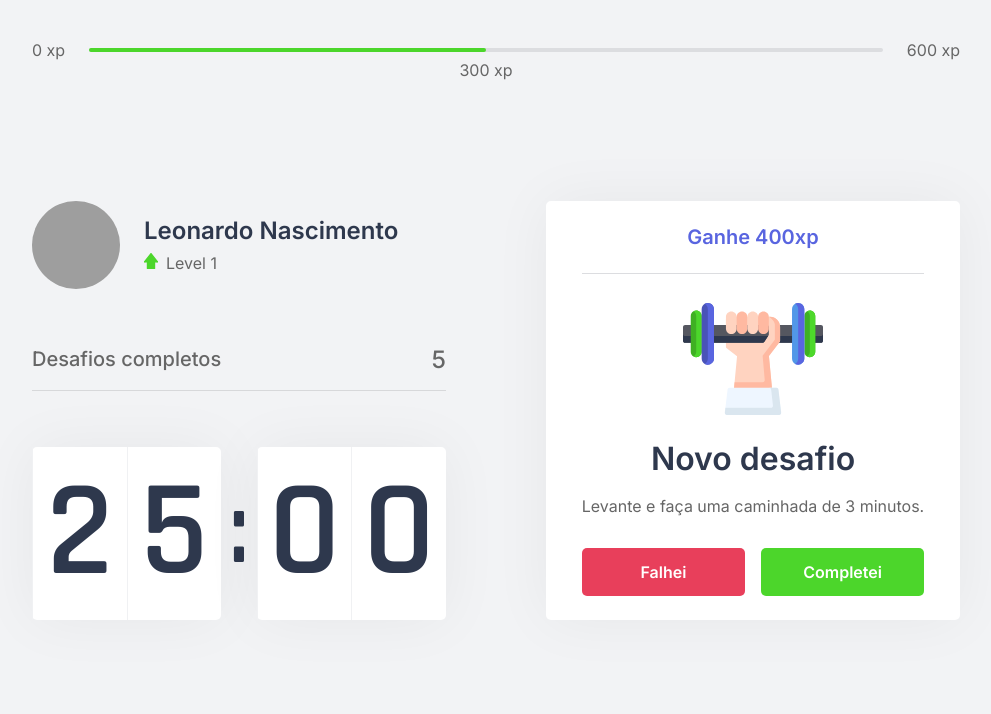
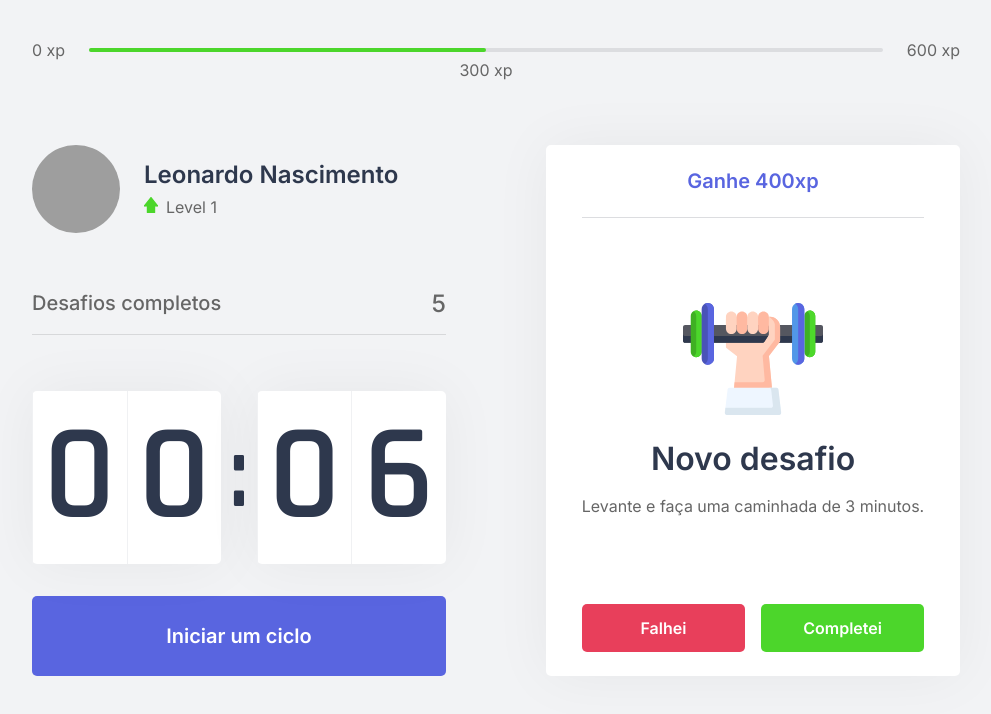
Before and after one commit to leonardoserio/movit-nextjs, a Next.js app: page / in a window 1280 px wide. Shown: the top 714 px of the page, without its empty margins (144-1135 px from the left). Built offline with nearby package versions, Linux system fonts and the light colour scheme; grey boxes are pictures that could not be loaded.

Commit message:
implements Countdown component

```diff
--- a/src/components/Countdown.tsx
+++ b/src/components/Countdown.tsx
@@ -1,17 +1,78 @@
+import { useEffect, useState } from 'react';
 import styles from '../styles/components/Countdown.module.css';
 
+let timeoutCountdown: NodeJS.Timeout;
+
 export function Countdown() {
+  const [time, setTime] = useState(0.1 * 60);
+  const [isActive, setIsActive] = useState(false);
+  const [hasFinished, setHasFinished] = useState(false);
+  const minutes = Math.floor(time / 60);
+  const seconds = time % 60;
+
+  const [minuteLeft, minuteRight] = String(minutes).padStart(2, '0').split('');
+  const [secondLeft, secondRight] = String(seconds).padStart(2, '0').split('');
+
+  function startCountdown() {
+    if (isActive) setIsActive(false);
+    else setIsActive(true);
+  }
+
+  function resetCountdown() {
+    clearTimeout(timeoutCountdown);
+    setIsActive(false);
+    setTime(0.1 * 60);
+  }
+
+  useEffect(() => {
+    if (isActive == true && time > 0) {
+      timeoutCountdown = setTimeout(() => {
+        setTime(time - 1);
+      }, 1000);
+    } else if (isActive && time === 0) {
+      setHasFinished(true);
+      setIsActive(false);
+    }
+  }, [isActive, time]);
+
   return (
-    <div className={styles.countdownContainer}>
-      <div>
-        <span>2</span>
-        <span>5</span>
+    <div>
+      <div className={styles.countdownContainer}>
+        <div>
+          <span>{minuteLeft}</span>
+          <span>{minuteRight}</span>
+        </div>
+        <span>:</span>
+        <div>
+          <span>{secondLeft}</span>
+          <span>{secondRight}</span>
+        </div>
       </div>
-      <span>:</span>
-      <div>
-        <span>0</span>
-        <span>0</span>
-      </div>
+      {hasFinished ? (
+        <button disabled className={styles.countdownButton}>
+          Ciclo encerrado
+        </button>
+      ) : (
+        <>
+          {isActive ? (
+            <button
+              type="button"
+              className={`${styles.countdownButton} ${styles.countdownButtonActive}`}
+              onClick={resetCountdown}
+            >
+              Abandonar ciclo
+            </button>
+          ) : (
+            <button
+              type="button"
+              className={styles.countdownButton}
+              onClick={startCountdown}
+            >
+              Iniciar um ciclo
+            </button>
+          )}
+        </>
+      )}
     </div>
   );
 }
--- a/src/styles/components/Countdown.module.css
+++ b/src/styles/components/Countdown.module.css
@@ -35,3 +35,44 @@
 .countdownContainer > div span:first-child {
   border-left: 1px solid #f0f1f3;
 }
+
+.countdownButton {
+  width: 100%;
+  height: 5rem;
+
+  margin-top: 2rem;
+
+  display: flex;
+  align-items: center;
+  justify-content: center;
+
+  border: 0;
+  border-radius: 5px;
+
+  background: var(--blue);
+  color: var(--white);
+
+  font-size: 1.25rem;
+  font-weight: 600;
+  transition: background-color 0.2s;
+}
+
+.countdownButton:not(:disabled):hover {
+  background: var(--blue-dark);
+}
+
+.countdownButtonActive {
+  background: var(--white);
+  color: var(--title);
+}
+
+.countdownButtonActive:not(:disabled):hover {
+  background: var(--red);
+  color: var(--white);
+}
+
+.countdownButton:disabled {
+  background: var(--white);
+  color: var(--text);
+  cursor: not-allowed;
+}
```
